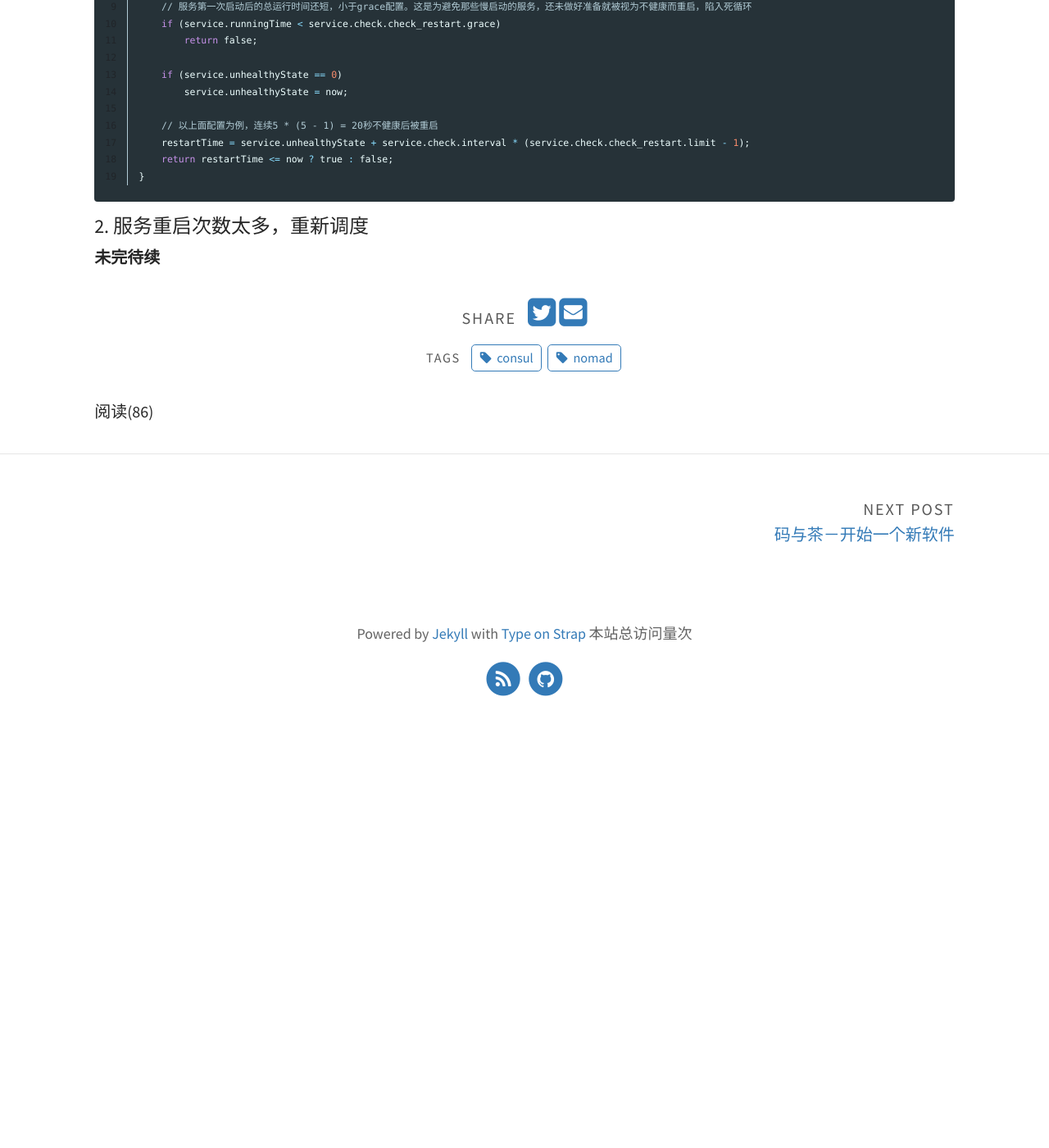
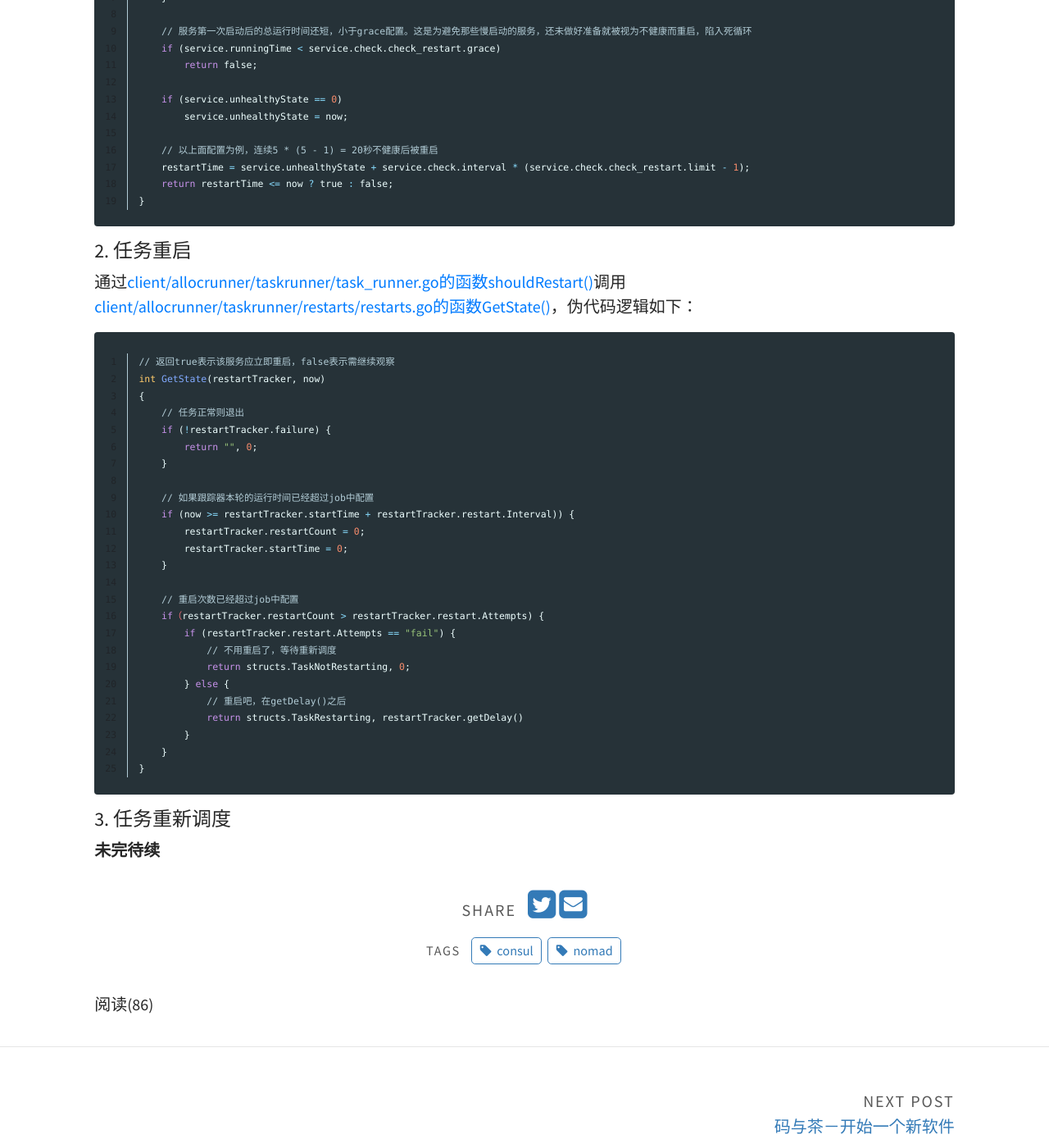
Before and after one commit to hubugui/hubugui.github.io, a Jekyll site: the page built from _posts/2021-03-10-Nomad & Consul的服务健康检查.md, in a window 1280 px wide and 1400 px high, scrolled down 1558 px. Shown: the whole window at 82% size. Built offline with Jekyll 4.4.1, drawn with Linux system fonts in a browser that asks for light colours; comment, search, counter and statistics services are not loaded; before the commit the page ends 2449 px from its top, so only the background shows below that; some of the changed text lies outside the part shown.

Commit message:
update Nomad/consul

```diff
--- a/_posts/2021-03-10-Nomad & Consul的服务健康检查.md
+++ b/_posts/2021-03-10-Nomad & Consul的服务健康检查.md
@@ -14,7 +14,7 @@ excerpt_separator: <!--more-->
 * TOC
 {:toc}
 
-一直没有透彻理解Nomad中服务的健康检查、重启以及重新调度的定时机理，翻翻GO代码，很简洁。
+一直没有透彻理解Nomad中服务的健康检查、重启以及重新调度的定时机理，翻翻v0.11.2版本代码，很简洁。
 
 以下面job为例：
 
@@ -54,9 +54,9 @@ group "foo" {
 }
 {% endhighlight %}
 
-#### 1. 服务不健康而重启
+#### 1. 服务不健康
 
-每间隔900毫秒，调用函数[apply()](https://github.com/hashicorp/nomad/blob/v0.11.2/command/agent/consul/check_watcher.go#L80)判断是否需要重启：
+每间隔900毫秒，调用函数[command/agent/consul/check_watcher.go的函数apply()](https://github.com/hashicorp/nomad/blob/v0.11.2/command/agent/consul/check_watcher.go#L80)判断是否需要重启：
 
 大概判断的C伪代码逻辑如下：
 
@@ -82,6 +82,40 @@ boolean apply(service, now)
 }
 {% endhighlight %}
 
-#### 2. 服务重启次数太多，重新调度
+#### 2. 任务重启
+
+通过[client/allocrunner/taskrunner/task_runner.go的函数shouldRestart()](https://github.com/hashicorp/nomad/blob/v0.11.2/client/allocrunner/taskrunner/task_runner.go#L689)调用[client/allocrunner/taskrunner/restarts/restarts.go的函数GetState()](https://github.com/hashicorp/nomad/blob/v0.11.2/client/allocrunner/taskrunner/restarts/restarts.go#L133)，伪代码逻辑如下：
+
+{% highlight c linenos %}
+
+// 返回true表示该服务应立即重启，false表示需继续观察
+int GetState(restartTracker, now)
+{
+    // 任务正常则退出
+    if (!restartTracker.failure) {
+        return "", 0;
+    }
+
+    // 如果跟踪器本轮的运行时间已经超过job中配置
+    if (now >= restartTracker.startTime + restartTracker.restart.Interval)) {
+        restartTracker.restartCount = 0;
+        restartTracker.startTime = 0;
+    }
+
+    // 重启次数已经超过job中配置
+    if（restartTracker.restartCount > restartTracker.restart.Attempts) {
+        if (restartTracker.restart.Attempts == "fail") {
+            // 不用重启了，等待重新调度
+            return structs.TaskNotRestarting, 0;
+        } else {
+            // 重启吧，在getDelay()之后
+            return structs.TaskRestarting, restartTracker.getDelay()
+        }
+    }
+}
+
+{% endhighlight %}
+
+#### 3. 任务重新调度
 
 **未完待续**
```
